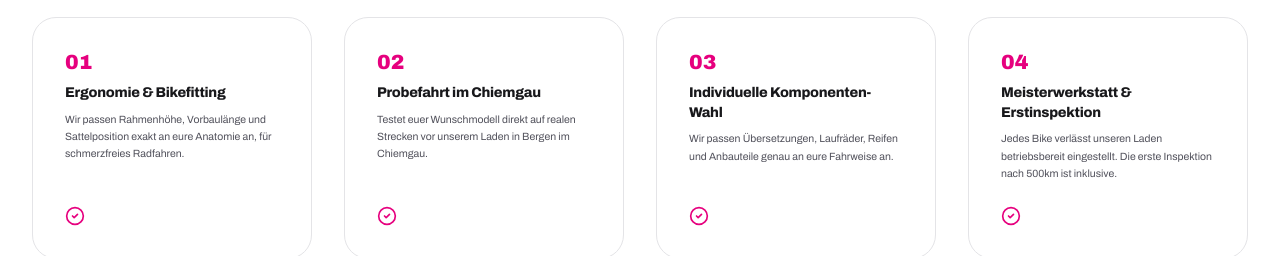
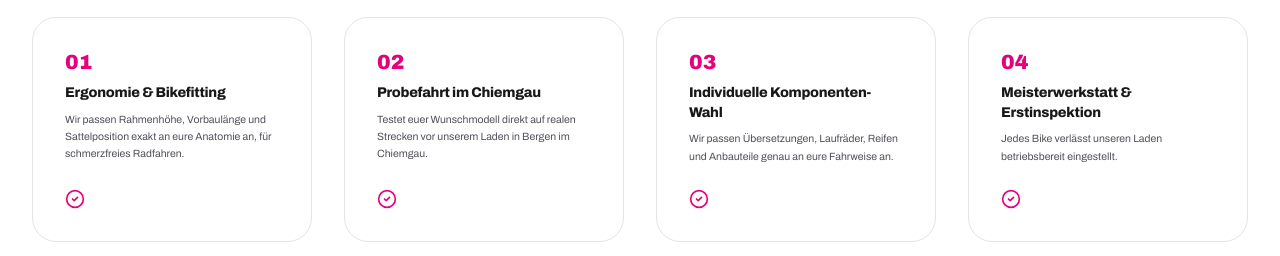
Before and after one commit to dmytro-webild/7bc4f24f-157f-4a52-96df-e06652732a77, a React (Vite) app: page /bikes in a window 1280 px wide. Shown: the part 960-1216 px from the top of the page. Built offline with nearby package versions, Linux system fonts and the light colour scheme; a web font is replaced by a local one.

Commit message:
Update src/pages/BikesPage.tsx

```diff
--- a/src/pages/BikesPage.tsx
+++ b/src/pages/BikesPage.tsx
@@ -208,7 +208,7 @@ export default function BikesPage() {
     {
       num: '04',
       title: 'Meisterwerkstatt & Erstinspektion',
-      desc: 'Jedes Bike verlässt unseren Laden betriebsbereit eingestellt. Die erste Inspektion nach 500km ist inklusive.',
+      desc: 'Jedes Bike verlässt unseren Laden betriebsbereit eingestellt. ',
     },
   ];
 
```
